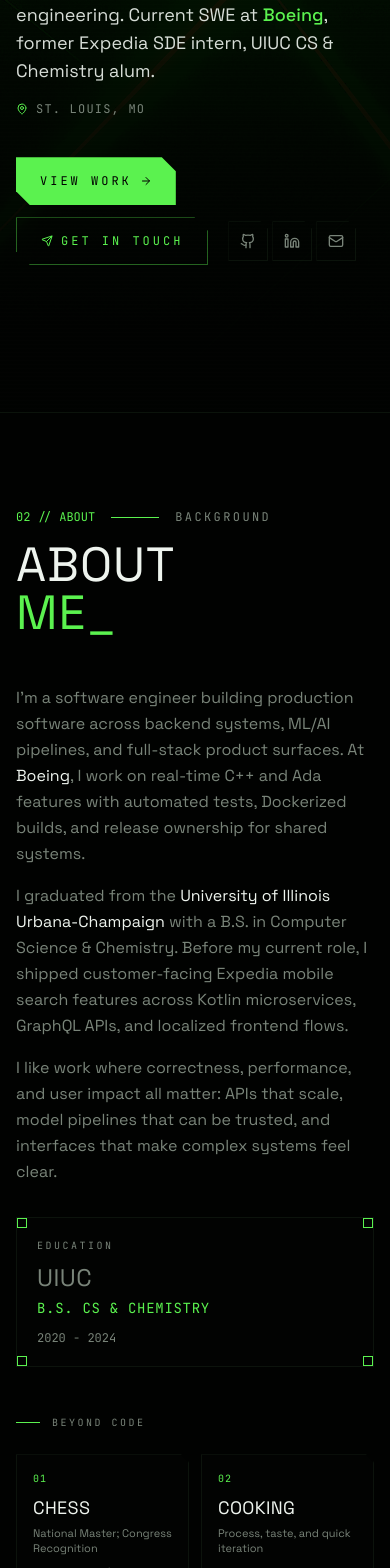
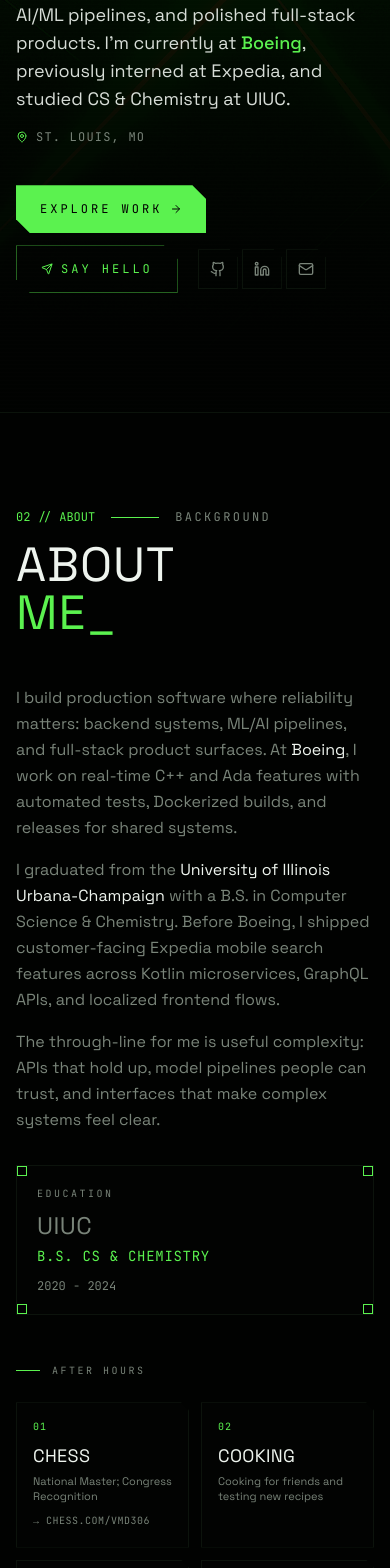
Before and after one commit to vincentdo1/vincent-portfolio, a Next.js app: page / in a window 390 px wide. Shown: the part 432-2000 px from the top of the page. Built offline with nearby package versions, Linux system fonts and the light colour scheme.

Commit message:
chore: test out wording changes

```diff
--- a/app/layout.tsx
+++ b/app/layout.tsx
@@ -31,7 +31,7 @@ const siteUrl =
 
 const title = "Vincent Do // Software Engineer";
 const description =
-  "Software engineer focused on backend, AI/ML, and full-stack product engineering. Current Boeing SWE, former Expedia SDE intern, UIUC CS & Chemistry alum.";
+  "Software engineer building reliable backend systems, AI/ML tools, and polished full-stack products. Currently at Boeing, with past work at Expedia and UIUC.";
 
 export const metadata: Metadata = {
   metadataBase: new URL(siteUrl),
--- a/app/page.tsx
+++ b/app/page.tsx
@@ -54,17 +54,17 @@ const interests: Interest[] = [
   {
     code: "02",
     label: "Cooking",
-    description: "Process, taste, and quick iteration",
+    description: "Cooking for friends and testing new recipes",
   },
   {
     code: "03",
     label: "Volleyball",
-    description: "Competitive reps away from the keyboard",
+    description: "Competitive rallies away from the keyboard",
   },
   {
     code: "04",
     label: "Gaming",
-    description: "Pokémon enthusiast and sharp shooter in Valorant",
+    description: "Pokemon, Valorant, and game systems",
   },
 ];
 
@@ -159,10 +159,13 @@ export default function Home() {
                 className="mt-6 max-w-lg space-y-4"
               >
                 <p className="text-lg text-foreground/90">
-                  Software engineer focused on backend systems, AI/ML, and
-                  full-stack product engineering. Current SWE at{" "}
+                  I&apos;m a software engineer who enjoys turning complex
+                  systems into dependable tools: backend services, AI/ML
+                  pipelines, and polished full-stack products. I&apos;m
+                  currently at{" "}
                   <span className="text-primary font-medium">Boeing</span>,
-                  former Expedia SDE intern, UIUC CS &amp; Chemistry alum.
+                  previously interned at Expedia, and studied CS &amp; Chemistry
+                  at UIUC.
                 </p>
                 <div className="flex items-center gap-2 font-mono text-xs text-muted-foreground uppercase tracking-widest">
                   <MapPin className="h-3 w-3 text-primary" />
@@ -182,7 +185,7 @@ export default function Home() {
                 >
                   <span className="absolute inset-0 -translate-x-full group-hover:translate-x-full transition-transform duration-700 bg-gradient-to-r from-transparent via-white/30 to-transparent" />
                   <span className="relative z-10 inline-flex items-center gap-2">
-                    View Work <ArrowRight className="h-3 w-3" />
+                    Explore Work <ArrowRight className="h-3 w-3" />
                   </span>
                 </Link>
                 <button
@@ -193,7 +196,7 @@ export default function Home() {
                   className="inline-flex items-center gap-2 h-12 px-6 tactical-shape border border-primary/40 hover:border-primary text-primary font-mono text-xs uppercase tracking-[0.25em] transition-colors"
                 >
                   <Send className="h-3 w-3" />
-                  Get in Touch
+                  Say Hello
                 </button>
                 <div className="flex items-center gap-1 ml-2">
                   <a
@@ -347,13 +350,12 @@ export default function Home() {
                   <span>v1.0.0</span>
                   <span className="flex items-center gap-2 text-primary">
                     <span className="tactical-dot animate-pulse-dot" />
-                    Open // SWE Roles
+                    Open // Conversations
                   </span>
                 </div>
               </div>
             </m.div>
           </div>
-
         </section>
 
         <section
@@ -381,12 +383,11 @@ export default function Home() {
                   viewport={{ once: true }}
                   transition={{ duration: 0.4 }}
                 >
-                  I&apos;m a software engineer building production software
-                  across backend systems, ML/AI pipelines, and full-stack
-                  product surfaces. At{" "}
+                  I build production software where reliability matters: backend
+                  systems, ML/AI pipelines, and full-stack product surfaces. At{" "}
                   <span className="text-foreground">Boeing</span>, I work on
                   real-time C++ and Ada features with automated tests,
-                  Dockerized builds, and release ownership for shared systems.
+                  Dockerized builds, and releases for shared systems.
                 </m.p>
                 <m.p
                   initial={{ opacity: 0, y: 20 }}
@@ -398,8 +399,8 @@ export default function Home() {
                   <span className="text-foreground">
                     University of Illinois Urbana-Champaign
                   </span>{" "}
-                  with a B.S. in Computer Science &amp; Chemistry. Before my
-                  current role, I shipped customer-facing Expedia mobile search
+                  with a B.S. in Computer Science &amp; Chemistry. Before
+                  Boeing, I shipped customer-facing Expedia mobile search
                   features across Kotlin microservices, GraphQL APIs, and
                   localized frontend flows.
                 </m.p>
@@ -409,9 +410,9 @@ export default function Home() {
                   viewport={{ once: true }}
                   transition={{ duration: 0.4, delay: 0.2 }}
                 >
-                  I like work where correctness, performance, and user impact
-                  all matter: APIs that scale, model pipelines that can be
-                  trusted, and interfaces that make complex systems feel clear.
+                  The through-line for me is useful complexity: APIs that hold
+                  up, model pipelines people can trust, and interfaces that make
+                  complex systems feel clear.
                 </m.p>
 
                 <m.div
@@ -438,7 +439,7 @@ export default function Home() {
               <div>
                 <div className="font-mono text-[10px] uppercase tracking-[0.25em] text-muted-foreground mb-6 flex items-center gap-3">
                   <span className="h-px w-6 bg-primary" />
-                  Beyond Code
+                  After Hours
                 </div>
                 <div className="grid grid-cols-2 sm:grid-cols-4 gap-3">
                   {interests.map((item, i) => (
@@ -489,15 +490,15 @@ export default function Home() {
           <div className="mx-auto max-w-7xl">
             <SectionHeader
               number="05 // CONTACT"
-              label="Get in Touch"
+              label="Say Hello"
               title={
                 <>
                   Let&apos;s
                   <br />
-                  <span className="text-primary">Talk_</span>
+                  <span className="text-primary">Chat_</span>
                 </>
               }
-              description="Open to backend, AI/ML, GenAI, frontend, and full-stack SWE roles."
+              description="Always happy to talk through backend, AI/ML, GenAI, frontend, and full-stack SWE opportunities."
             />
 
             <div className="grid lg:grid-cols-2 gap-6 mt-12">
@@ -516,7 +517,7 @@ export default function Home() {
                     </div>
                     <div className="flex-1">
                       <div className="font-mono text-[10px] uppercase tracking-[0.25em] text-muted-foreground mb-1">
-                        Quick Message
+                        Quick Note
                       </div>
                       <div className="font-display text-xl uppercase group-hover:text-primary transition-colors">
                         Email
@@ -568,7 +569,7 @@ export default function Home() {
                     </div>
                     <div className="flex-1">
                       <div className="font-mono text-[10px] uppercase tracking-[0.25em] text-muted-foreground mb-1">
-                        Open Source
+                        Code
                       </div>
                       <div className="font-display text-xl uppercase group-hover:text-primary transition-colors">
                         GitHub
@@ -606,9 +607,7 @@ export default function Home() {
                       </span>
                     </div>
                     <div className="flex justify-between">
-                      <span className="uppercase tracking-widest">
-                        Response Time
-                      </span>
+                      <span className="uppercase tracking-widest">Reply</span>
                       <span className="uppercase tracking-widest">
                         {"< 24h"}
                       </span>
@@ -637,7 +636,7 @@ export default function Home() {
                   <span className="absolute inset-0 -translate-x-full group-hover:translate-x-full transition-transform duration-700 bg-gradient-to-r from-transparent via-white/30 to-transparent" />
                   <span className="relative z-10 inline-flex items-center gap-2">
                     <Send className="h-3 w-3" />
-                    Send Message
+                    Send a Note
                   </span>
                 </button>
               </div>
@@ -651,7 +650,7 @@ export default function Home() {
               <span className="tactical-dot" />
               <span>© {new Date().getFullYear()} Vincent Do</span>
               <span className="hidden md:inline text-primary/60">›</span>
-              <span className="hidden md:inline">All Rights Reserved</span>
+              <span className="hidden md:inline">Built by me</span>
             </div>
             <div className="flex items-center gap-2">
               <span>v1.0.0</span>
--- a/components/sections/contact-dialog.tsx
+++ b/components/sections/contact-dialog.tsx
@@ -138,7 +138,7 @@ export function ContactDialog({ open, onClose }: ContactDialogProps) {
                   Message Sent
                 </div>
                 <p className="text-sm text-muted-foreground mb-6 max-w-sm mx-auto">
-                  Thanks for reaching out — I&apos;ll get back to you soon.
+                  Thanks for reaching out. I&apos;ll get back to you soon.
                 </p>
                 <button
                   onClick={handleClose}
@@ -156,17 +156,17 @@ export function ContactDialog({ open, onClose }: ContactDialogProps) {
                 <div className="mb-6">
                   <div className="font-mono text-[10px] uppercase tracking-[0.25em] text-primary mb-2 flex items-center gap-3">
                     <span className="h-px w-6 bg-primary" />
-                    Quick Message
+                    Quick Note
                   </div>
                   <h3
                     id="contact-dialog-title"
                     className="font-display text-3xl md:text-4xl uppercase leading-none"
                   >
-                    Get in <span className="text-primary">Touch_</span>
+                    Say <span className="text-primary">Hello_</span>
                   </h3>
                   <p className="text-xs text-muted-foreground mt-3 leading-relaxed">
-                    Send a role, team, or project note and it&apos;ll land in my
-                    inbox.
+                    Share a role, team, project, or idea and it&apos;ll land in
+                    my inbox.
                   </p>
                 </div>
 
@@ -225,7 +225,7 @@ export function ContactDialog({ open, onClose }: ContactDialogProps) {
                       onChange={handleChange}
                       required
                       disabled={sending}
-                      placeholder="Tell me what you're hiring for."
+                      placeholder="What are you building, hiring for, or curious about?"
                       rows={5}
                       className="w-full px-3 py-2 bg-background border border-border focus:border-primary outline-none text-sm font-mono placeholder:text-muted-foreground/50 transition-colors resize-none disabled:opacity-60"
                     />
@@ -265,7 +265,7 @@ export function ContactDialog({ open, onClose }: ContactDialogProps) {
                     className="inline-flex items-center gap-2 text-[10px] font-mono uppercase tracking-[0.2em] text-muted-foreground hover:text-primary transition-colors"
                   >
                     <Mail className="h-3 w-3" />
-                    Or email directly
+                    Or email me directly
                   </a>
                   <button
                     type="submit"
--- a/components/sections/experience-section.tsx
+++ b/components/sections/experience-section.tsx
@@ -17,7 +17,7 @@ const experiences = [
     current: true,
     tags: ["C++", "Ada", "Real-time", "Docker"],
     summary:
-      "Production C++ and Ada features for real-time message streams, automated tests, and Dockerized builds. Own integration and release readiness for shared systems consumed by 60+ modules.",
+      "Building real-time C++ and Ada features, automated tests, Dockerized builds, and release workflows for shared systems used by 60+ modules.",
   },
   {
     company: "Expedia Group",
@@ -39,7 +39,7 @@ const experiences = [
     current: false,
     tags: ["Python", "R", "Graph Algos", "Data Viz"],
     summary:
-      "Computational genomics: analyzed 16,813 genes across 169 phenotypes with Python/R and graph traversal to surface rare-disease candidates.",
+      "Analyzed 16,813 genes across 169 phenotypes with Python/R and graph traversal, helping surface rare-disease candidates from computational genomics data.",
   },
 ];
 
@@ -55,7 +55,7 @@ export function ExperienceSection() {
       <div className="mx-auto max-w-7xl">
         <SectionHeader
           number="03 // EXPERIENCE"
-          label="Work History"
+          label="Experience"
           title={
             <>
               Work
@@ -63,14 +63,14 @@ export function ExperienceSection() {
               <span className="text-primary">History_</span>
             </>
           }
-          description="Production systems, consumer product features, and data-heavy research."
+          description="Places where I have shipped production features, learned quickly, and gone deep with the systems around me."
         />
 
         <div className="grid lg:grid-cols-[280px_1fr] gap-6 mt-12">
           <div className="space-y-3">
             <div className="font-mono text-[10px] uppercase tracking-[0.25em] text-muted-foreground mb-3 flex items-center gap-3">
               <span className="h-px w-6 bg-primary" />
-              Select Role
+              Explore Roles
             </div>
             {experiences.map((exp, i) => {
               const isActive = i === selected;
--- a/components/sections/projects-section.tsx
+++ b/components/sections/projects-section.tsx
@@ -31,7 +31,7 @@ const projects: Project[] = [
     code: "AI-001",
     classification: "ML // GAMES",
     description:
-      "Trained a CNN+LSTM legal move-policy model on 4.18M GM/Magnus positions, reaching 71.2% top-5 accuracy. Built a CUDA/PyTorch pipeline that cut epoch time from 20+ hours on CPU to 15-25 minutes.",
+      "Trained a CNN+LSTM model that suggests legal chess moves from 4.18M GM/Magnus positions, reaching 71.2% top-5 accuracy. Built a CUDA/PyTorch pipeline that reduced epoch time from 20+ hours on CPU to 15-25 minutes.",
     tags: ["Python", "PyTorch", "CUDA", "Flask", "Stockfish"],
     image: "/projects/chess-network-poster.png",
     video: "/projects/chess-network.mp4",
@@ -48,7 +48,7 @@ const projects: Project[] = [
     code: "GM-002",
     classification: "REAL-TIME // BACKEND",
     description:
-      "Real-time multiplayer card game with asynchronous Node.js game logic and persistent MongoDB session state. Kept gameplay consistent across concurrent players with 1600+ games played.",
+      "Built a real-time multiplayer card game with async Node.js game logic and MongoDB-backed sessions. Kept gameplay consistent across concurrent players through 1600+ games played.",
     tags: ["Node.js", "MongoDB", "Real-time"],
     image: "/project-placeholder-2.jpg",
     link: "https://chickens.rakerman.com",
@@ -64,7 +64,7 @@ const projects: Project[] = [
     code: "CV-003",
     classification: "COMPUTER VISION // SPORTS",
     description:
-      "In-progress computer-vision pipeline for volleyball footage: player position, ball trajectory, and spike-performance tracking with YOLOv8 and OpenCV.",
+      "Building a computer-vision pipeline for volleyball footage: player position, ball trajectory, and spike-performance tracking with YOLOv8 and OpenCV.",
     tags: ["Python", "YOLOv8", "Ultralytics", "OpenCV", "Computer Vision"],
     image: "/project-placeholder-3.jpg",
     video: "/projects/volleyball-tracker.mp4",
@@ -82,7 +82,7 @@ const projects: Project[] = [
     code: "GR-004",
     classification: "GRAPH // VISUALIZATION",
     description:
-      "BFS, Floyd-Warshall, and betweenness centrality applied to 14,110 airports and 37,595 routes, rendered on an interactive WebGL globe.",
+      "Mapped 14,110 airports and 37,595 routes with BFS, Floyd-Warshall, and betweenness centrality, then rendered the network on an interactive WebGL globe.",
     tags: ["C++", "React", "WebGL"],
     image: "/project-placeholder-3.jpg",
     globe: true,
@@ -158,10 +158,10 @@ export function ProjectsSection() {
             <>
               Selected
               <br />
-              <span className="text-primary">Works_</span>
+              <span className="text-primary">Projects_</span>
             </>
           }
-          description="Focused projects across ML, backend APIs, real-time systems, and data visualization."
+          description="A few projects where systems work, ML, data, and interactive product design meet."
         />
 
         <div className="grid lg:grid-cols-[1fr_300px] gap-6 mt-12">
@@ -229,7 +229,7 @@ export function ProjectsSection() {
                       {current.upcoming && (
                         <div className="flex items-center gap-1.5 font-mono text-[10px] uppercase tracking-[0.25em] px-2 py-0.5 bg-primary/10 border border-primary/40 text-primary">
                           <Clock className="h-3 w-3" />
-                          In Development
+                          In Progress
                         </div>
                       )}
                     </div>
@@ -278,7 +278,7 @@ export function ProjectsSection() {
                       {current.upcoming ? (
                         <span className="inline-flex items-center gap-2 h-9 px-4 tactical-chip border border-dashed border-primary/40 text-muted-foreground font-mono text-[10px] uppercase tracking-[0.2em]">
                           <Clock className="h-3 w-3" />
-                          Coming Soon
+                          In Progress
                         </span>
                       ) : current.link !== "#" ? (
                         <a
@@ -287,12 +287,12 @@ export function ProjectsSection() {
                           rel="noopener noreferrer"
                           className="inline-flex items-center gap-2 h-9 px-4 tactical-chip bg-primary text-primary-foreground font-mono text-[10px] uppercase tracking-[0.2em] hover:bg-primary/90 transition-colors"
                         >
-                          Visit Site <ExternalLink className="h-3 w-3" />
+                          View Site <ExternalLink className="h-3 w-3" />
                         </a>
                       ) : (
                         <span className="inline-flex items-center gap-2 h-9 px-4 tactical-chip border border-dashed border-border text-muted-foreground font-mono text-[10px] uppercase tracking-[0.2em]">
                           <Clock className="h-3 w-3" />
-                          Not Deployed
+                          No Live Link
                         </span>
                       )}
                     </div>
@@ -305,7 +305,7 @@ export function ProjectsSection() {
           <div className="space-y-3">
             <div className="font-mono text-[10px] uppercase tracking-[0.25em] text-muted-foreground mb-3 flex items-center gap-3">
               <span className="h-px w-6 bg-primary" />
-              All Projects
+              Explore Projects
             </div>
             {projects.map((p, i) => {
               const isActive = i === selected;
```
